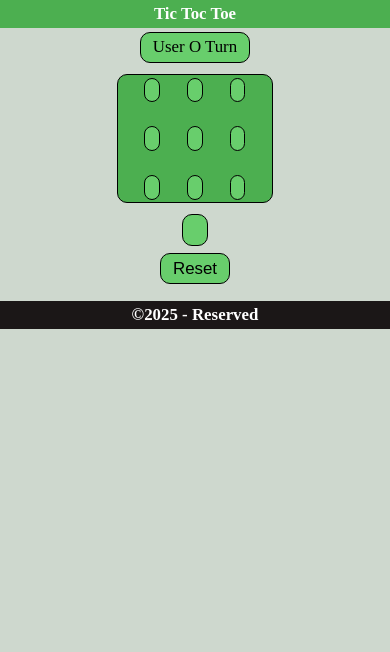
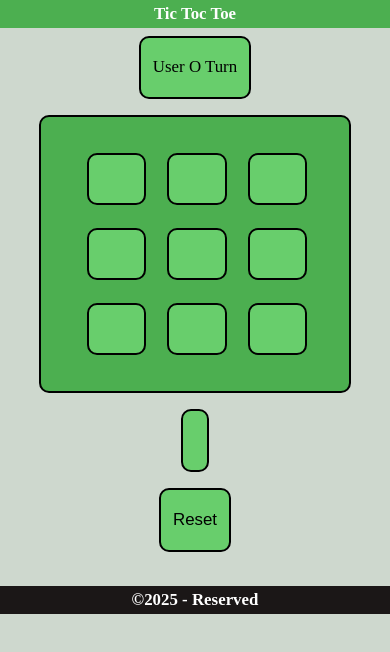
Before and after one commit to Parmeetkumarg90/Tic-Tac-Toe, a plain HTML site: page index.html in a window 390 px wide. Drawn offline with Linux system fonts and the light colour scheme.

Commit message:
Update style.css

```diff
--- a/style.css
+++ b/style.css
@@ -39,18 +39,20 @@ main {
     /* height: 100vh; */
     display: grid;
     grid-template-columns: 1fr;
-    grid-template-rows: repeat(4, 0.3fr);
+    grid-template-rows: repeat(4, 0.4fr);
     justify-items: center;
     /* grid-template-rows: 33% 33% 33%; */
 }
 .curr-user,.result,button{
     width: fit-content;
-    margin: 1% 0;
+    margin: 2% 0;
     padding: 1% 3%;
     background-color: #68ce6c;
     color: #000;
-    border: 2px solid #000;
+    border: 5px solid #000;
     border-radius: 50px;
+    display: flex;
+    align-items: center;
 }
 #reset:hover{
     background: linear-gradient(90deg,#f0ad6f,#45ff4b,#4c56af);
@@ -58,36 +60,50 @@ main {
 }
 .game-board{
     width: 40%;
+    height: fit-content;
     display: grid;
-    grid-template-columns: repeat(3,0.2fr);
-    grid-template-rows: repeat(3,1fr);
-    justify-content: center;
+    grid-template-columns: repeat(3,0.4fr);
+    grid-template-rows: repeat(3,1.5fr);
+    align-content: center;
     margin: 2% 5%;
     background: #4CAF50;
-    border: 2px solid #000;
+    border: 5px solid #000;
     border-radius: 50px;
-    gap: 20px;
+    gap: 5%;
 }
 .game-board button{
-    margin: 10% 15%;
+    margin: 15% 15%;
     padding: 5% 30%;
     /* background: #ced8ce; */
     border-radius: 50px;
-    border: 2px solid #000;
+    border: 5px solid #000;
     font-weight: bolder;
     /* color: #ced8ce; */
 }
 .x{
-    background: #00f;
+    background: rgb(32, 32, 255);
+    /* color: #000; */
     color: #ced8ce;
 }
 .o{
-    background: #f00;
+    background: rgb(179, 9, 9);
+    /* color: #000; */
     color: #ced8ce;
 }
 @media screen and (max-width:500px) {
+    main{
+        grid-template-rows: repeat(4,0.3fr);
+    }
     .game-board,.game-board>button,.curr-user,.result,button{
-        border: 1px solid;
+        border: 2px solid;
         border-radius: 10px;
     }
+    .game-board{
+        width: 80%;
+        padding: 10%;
+    }
+    .game-board button{
+        padding: 20% 40%;
+        margin: 10%;
+    }
 }
```
